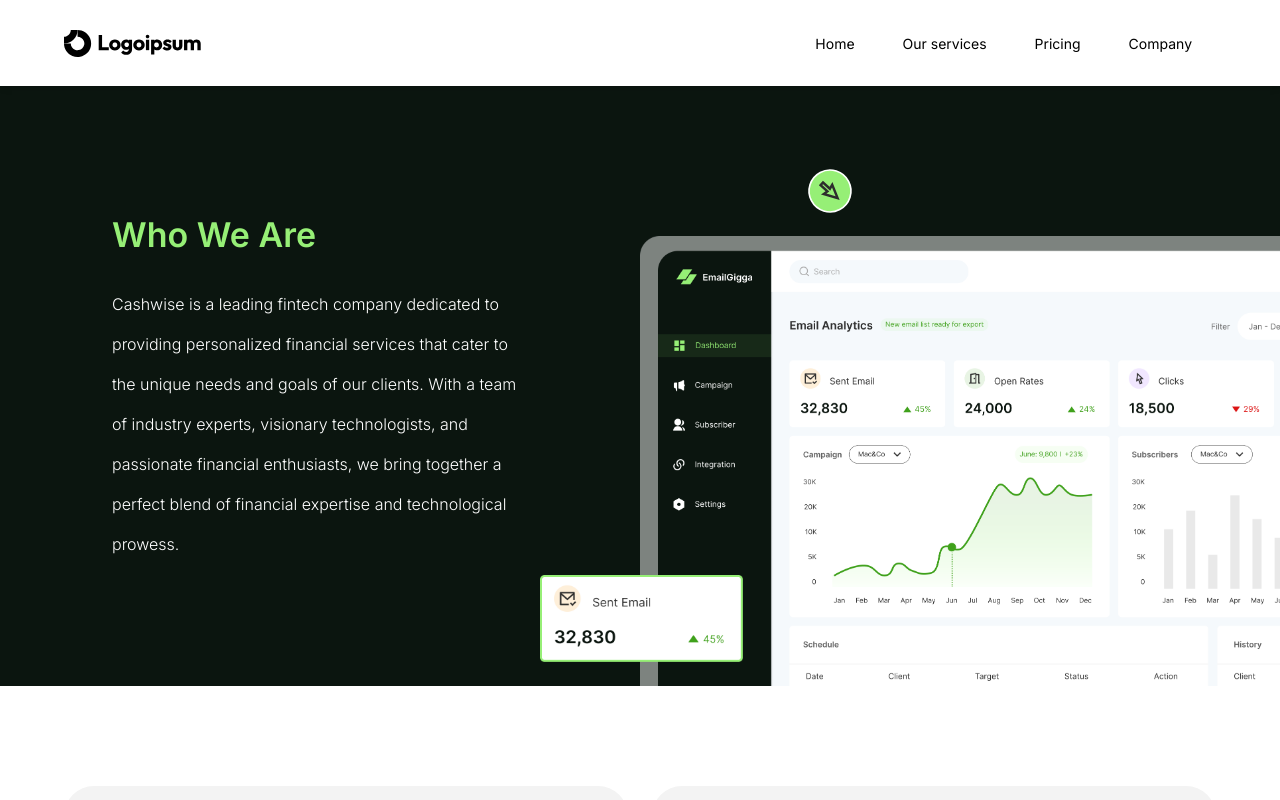
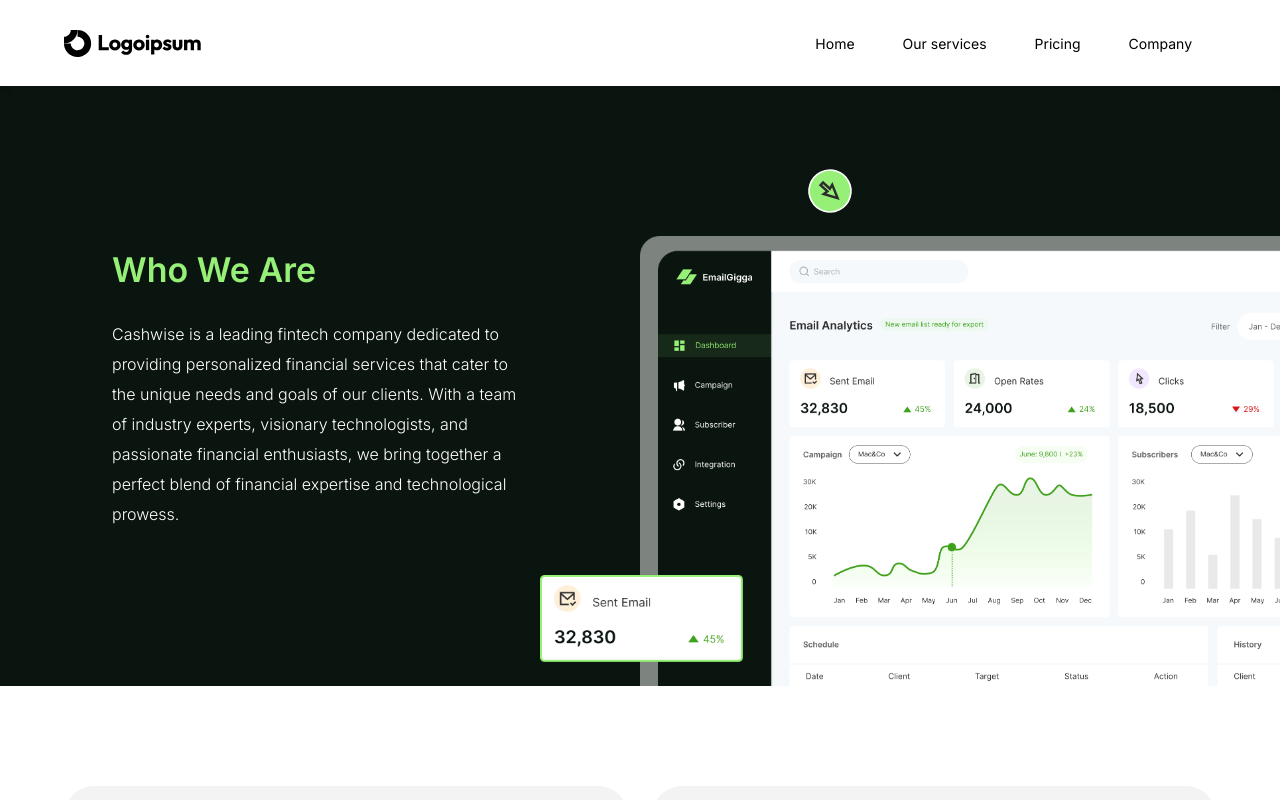
Before and after one commit to zannujulius/zacraccessment, a Vue app: page / in a window 1280 px wide. Shown: the top 800 px of the page. Built offline with nearby package versions, Linux system fonts and the light colour scheme.

Commit message:
updated line height

```diff
--- a/src/views/HomeView.vue
+++ b/src/views/HomeView.vue
@@ -5,7 +5,7 @@
    <div class="h-screen lg:h-[600px] bg-primary md:h-screen grid md:grid-cols-1 lg:grid-cols-2 grid-cols-1 overflow-hidden">
       <div class="h-full flex flex-col justify-center w-[90%] mx-auto md:px-20">
         <h3 class="text-secondary text-[34px] font-[600]">Who We Are</h3>
-        <p class="text-white font-light pt-6 md:leading-[40px]">
+        <p class="text-white font-light pt-6 md:leading-[30px]">
           Cashwise is a leading fintech company dedicated to providing personalized
           financial services that cater to the unique needs and goals of our clients.
            With a team of industry experts, visionary technologists, and passionate financial
```
